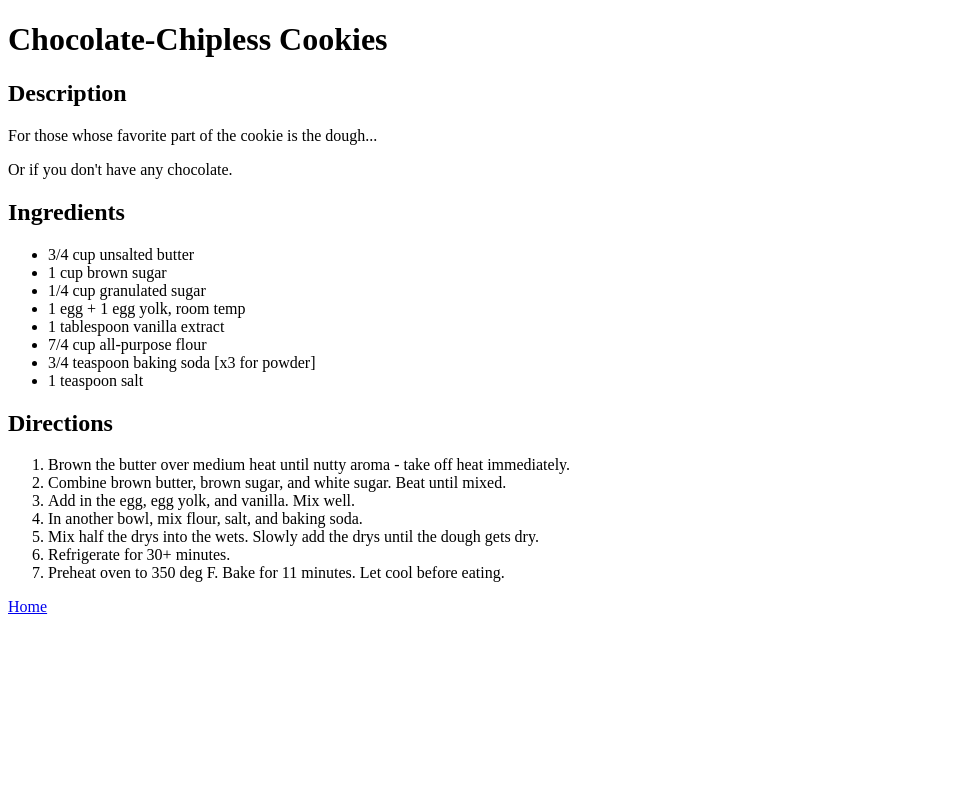
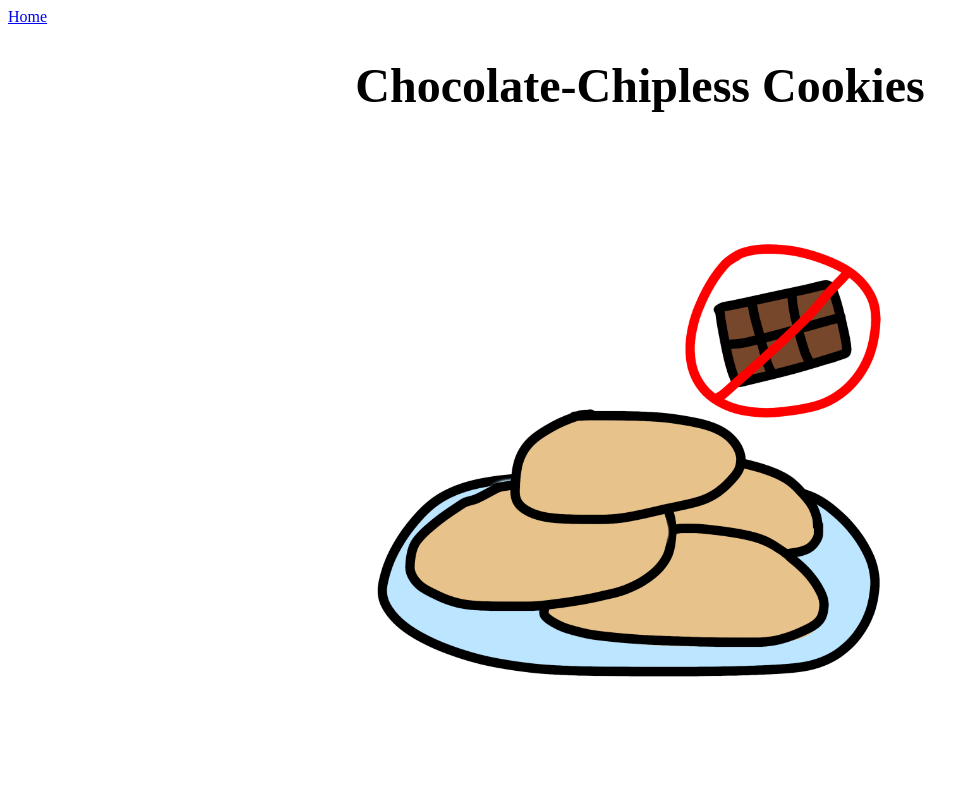
Before and after one commit to thehobbes/recipes-with-vy, a plain HTML site: page recipes/chocolate-chipless-cookies.html in a window 1280 px wide. Shown: the top 794 px of the page, without its empty margins (0-979 px from the left). Drawn offline with Linux system fonts and the light colour scheme.

Commit message:
Insert images and change heading in recipes

```diff
--- a/recipes/chocolate-chipless-cookies.html
+++ b/recipes/chocolate-chipless-cookies.html
@@ -3,9 +3,12 @@
     <head>
         <meta charset="utf-8">
         <title>Chocolate-Chipless Cookies</title>
+        <link rel="stylesheet" href="recipes.css">
     </head>
     <body>
-        <h1>Chocolate-Chipless Cookies</h1>
+        <a href="../index.html">Home</a>
+        <h1 class="title">Chocolate-Chipless Cookies</h1>
+        <img src="../images/chocolate_chipless_cookies.PNG" alt="Chocolate-Chipless Cookies" class="fit center">
         <h2>Description</h2>
         <p>For those whose favorite part of the cookie is the dough...</p>
         <p>Or if you don't have any chocolate.</p>
@@ -30,6 +33,5 @@
             <li>Refrigerate for 30+ minutes.</li>
             <li>Preheat oven to 350 deg F. Bake for 11 minutes. Let cool before eating.</li>
         </ol>
-        <a href="../index.html">Home</a>
     </body>
 </html>
--- /dev/null
+++ b/recipes/recipes.css
@@ -0,0 +1,14 @@
+.fit {
+    max-width: 50%;
+}
+
+.center {
+    display: block;
+    margin-left: auto;
+    margin-right: auto;
+}
+
+.title {
+    text-align: center;
+    font-size: 3em;
+}
```
Also changed, not shown: recipes/banana-bread.html (+4 -3 lines), recipes/butterscotch-cinnamon-pie.html (+4 -2 lines), recipes/vanilla-bundt-cake.html (+4 -2 lines).
